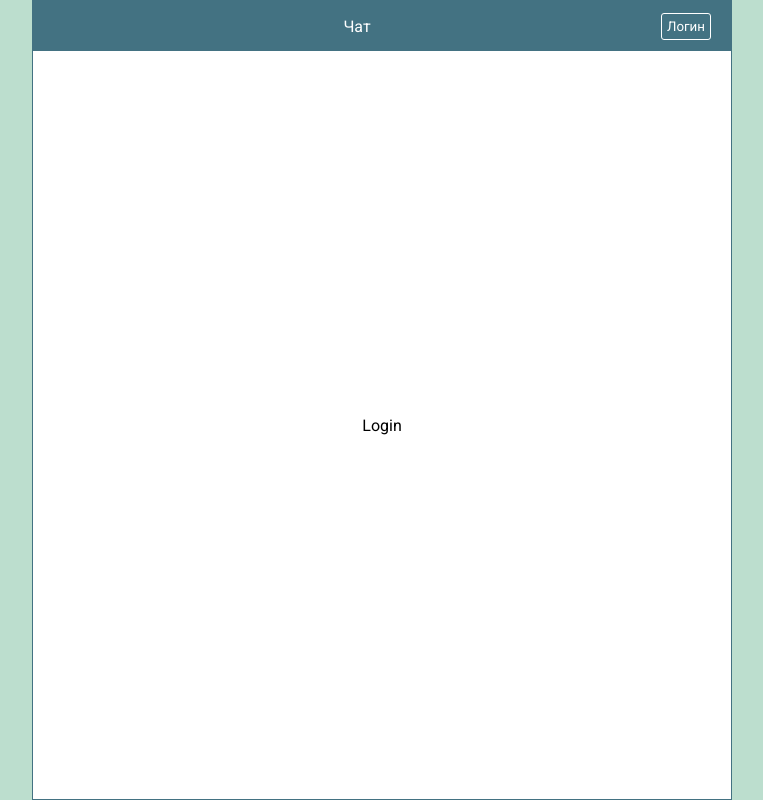
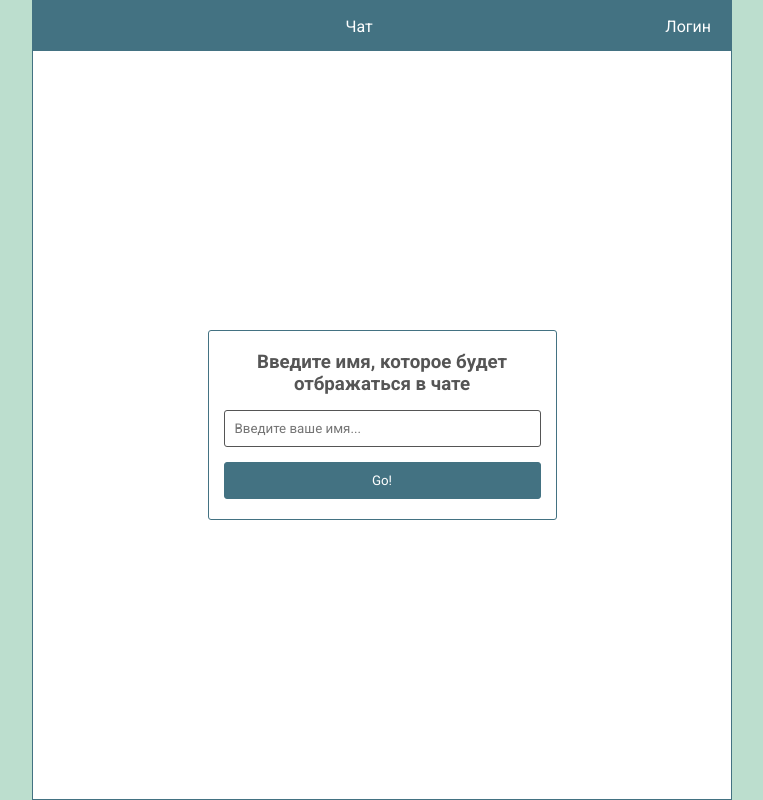
Before and after one commit to voverg/chat-react, a React (Create React App) app: page /login in a window 1280 px wide. Shown: the whole page, without its empty margins (258-1021 px from the left). Built offline with nearby package versions, Linux system fonts and the light colour scheme; the HTML template or start-up script is replaced by a standard one.

Commit message:
Create a login component

```diff
--- a/src/App.css
+++ b/src/App.css
@@ -9,6 +9,7 @@
   padding: 0;
   box-sizing: border-box;
   font-family: Roboto, sans-serif;
+  color: #555;
 }
 
 #root {
@@ -33,6 +34,7 @@
   align-items: center;
 }
 
+/* Navbar */
 .navbar {
   display: flex;
   justify-content: space-between;
@@ -47,6 +49,7 @@
   display: flex;
   justify-content: center;
   align-items: center;
+  color: #fff;
 }
 
 .navbar__btns {
@@ -54,11 +57,46 @@
   justify-content: space-around;
   align-items: center;
 }
-.navbar__btn {
+.navbar__btn, .navbar__login {
   border-color: #fff;
   color: #fff;
+  user-select: none;
 }
 .navbar__btn:hover {
   background-color: #d3e6f3;
   color: var(--blue);
 }
+
+/* Login */
+.login-form {
+  display: flex;
+  flex-direction: column;
+  width: 50%;
+  padding: 20px 15px;
+  border: 1px solid var(--blue);
+  border-radius: 3px;
+}
+
+.login-form__header {
+  text-align: center;
+}
+
+.login-form__input, .login-form__btn {
+  margin-top: 15px;
+  padding: 10px;
+}
+.login-form__btn {
+  background-color: var(--blue);
+  border-color: var(--blue);
+  color: #fff;
+}
+.login-form__btn:hover {
+  opacity: .9;
+}
+
+
+@media (max-width: 768px) {
+  .login-form {
+    width: 90%;
+  }
+}
--- /dev/null
+++ b/src/components/LoginForm.jsx
@@ -0,0 +1,45 @@
+import React, {useState, useContext} from 'react';
+
+import {AuthContext} from 'context';
+import {BaseInput, BaseButton} from 'components/ui';
+
+const LoginForm = (props) => {
+  const {isAuth, setIsAuth, isLoading} = useContext(AuthContext);
+  const [user, setUser] = useState('');
+
+  const onChange = (event) => {
+    const value = event.target.value;
+    setUser(value)
+  };
+
+  const login = (event) => {
+    event.preventDefault();
+    setIsAuth(true);
+
+    localStorage.setItem('auth', 'true');
+    localStorage.setItem('user', `${user}`);
+  };
+
+  return (
+    <form className="login-form" onSubmit={login}>
+      <h3 className="login-form__header">
+        Введите имя, которое будет отбражаться в чате
+      </h3>
+      <BaseInput
+        type="text"
+        className="login-form__input"
+        placeholder="Введите ваше имя..."
+        required
+        value={user}
+        onChange={onChange}
+      />
+      <BaseButton
+        className="login-form__btn"
+      >
+        Go!
+      </BaseButton>
+    </form>
+  );
+};
+
+export default LoginForm;
--- a/src/components/Navbar.jsx
+++ b/src/components/Navbar.jsx
@@ -6,12 +6,10 @@ import {BaseButton} from 'components/ui';
 const Navbar = (props) => {
   const {isAuth, setIsAuth} = useContext(AuthContext);
 
-  const login = () => {
-    setIsAuth(true);
-  }
-
   const logout = () => {
     setIsAuth(false);
+    localStorage.removeItem('auth');
+    localStorage.removeItem('user');
   }
 
   return (
@@ -21,7 +19,7 @@ const Navbar = (props) => {
         {isAuth ?
           <BaseButton className="navbar__btn" onClick={logout}>Выйти</BaseButton>
           :
-          <BaseButton className="navbar__btn" onClick={login}>Логин</BaseButton>
+          <div className="navbar__login">Логин</div>
         }
       </div>
     </div>
--- a/src/components/index.js
+++ b/src/components/index.js
@@ -1,13 +1,11 @@
-import Login from './Login.jsx';
-import Chat from './Chat.jsx';
 import Message from './Message.jsx';
 import Navbar from './Navbar.jsx';
 import AppRouter from './AppRouter.jsx';
+import LoginForm from './LoginForm.jsx';
 
 export {
-  Login,
-  Chat,
   Message,
   Navbar,
   AppRouter,
+  LoginForm,
 }
--- a/src/components/ui/BaseButton/base-button.css
+++ b/src/components/ui/BaseButton/base-button.css
@@ -4,6 +4,7 @@
   border-radius: 3px;
   background-color: transparent;
   cursor: pointer;
+  user-select: none;
   transition: all .2s ease-in;
 }
 
--- /dev/null
+++ b/src/components/ui/BaseInput/BaseInput.jsx
@@ -0,0 +1,16 @@
+import React from 'react';
+
+import './base-input.css';
+
+const BaseInput = ({className, ...props}) => {
+  const inputClassName = className ? className : '';
+
+  return (
+    <input
+      {...props}
+      className={`base-input ${inputClassName}`}
+    />
+  );
+};
+
+export default BaseInput;
--- /dev/null
+++ b/src/components/ui/BaseInput/base-input.css
@@ -0,0 +1,6 @@
+.base-input {
+  padding: 10px;
+  border: 1px solid;
+  border-radius: 3px;
+  background-color: transparent;
+}
--- a/src/components/ui/index.js
+++ b/src/components/ui/index.js
@@ -1,7 +1,9 @@
 import BaseButton from './BaseButton/BaseButton.jsx';
+import BaseInput from './BaseInput/BaseInput.jsx';
 import Spinner from './Spinner/Spinner.jsx';
 
 export {
   BaseButton,
+  BaseInput,
   Spinner,
 }
--- a/src/components/Login.jsx
+++ b/src/pages/Login.jsx
@@ -1,12 +1,13 @@
 import React from 'react';
 
+import {LoginForm} from 'components';
 import {Spinner} from 'components/ui';
 
 const Login = (props) => {
 
   return (
     <div className="login container">
-      Login
+      <LoginForm />
     </div>
   );
 };
--- /dev/null
+++ b/src/pages/index.js
@@ -0,0 +1,7 @@
+import Chat from './Chat.jsx';
+import Login from './Login.jsx';
+
+export {
+  Chat,
+  Login,
+}
--- a/src/routes.js
+++ b/src/routes.js
@@ -1,5 +1,5 @@
 import {LOGIN_ROUTE, CHAT_ROUTE} from 'utils/consts.js';
-import {Login, Chat} from 'components';
+import {Login, Chat} from 'pages';
 
 export const publicRoutes = [
   {
```
Also changed, not shown: src/pages/Chat.jsx (renamed from src/components/Chat.jsx).
